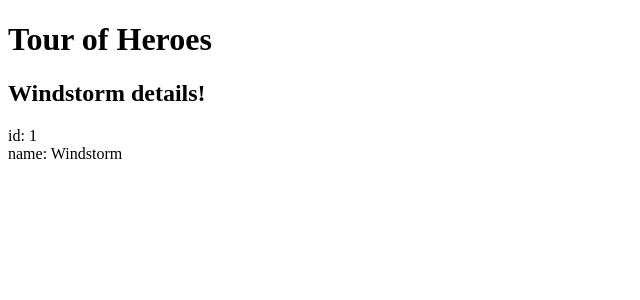
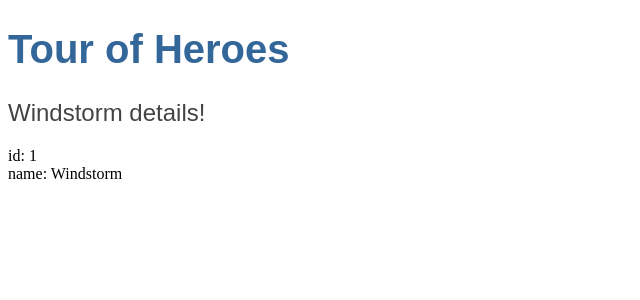
Before and after one commit to jarockja/heroes, an Angular app: page / in a window 1280 px wide. Shown: the top 300 px of the page, without its empty margins (0-640 px from the left). Built offline with nearby package versions, Linux system fonts and the light colour scheme.

Commit message:
JJA: Added style sheet

```diff
--- a/src/app/app.component.css
+++ b/src/app/app.component.css
@@ -0,0 +1,14 @@
+/* Master Styles */
+h1 {
+  color: #369;
+  font-family: Arial, Helvetica, sans-serif;
+  font-size: 250%;
+}
+h2, h3 {
+  color: #444;
+  font-family: Arial, Helvetica, sans-serif;
+  font-weight: lighter;
+}
+body {
+  margin: 2em;
+}
```
